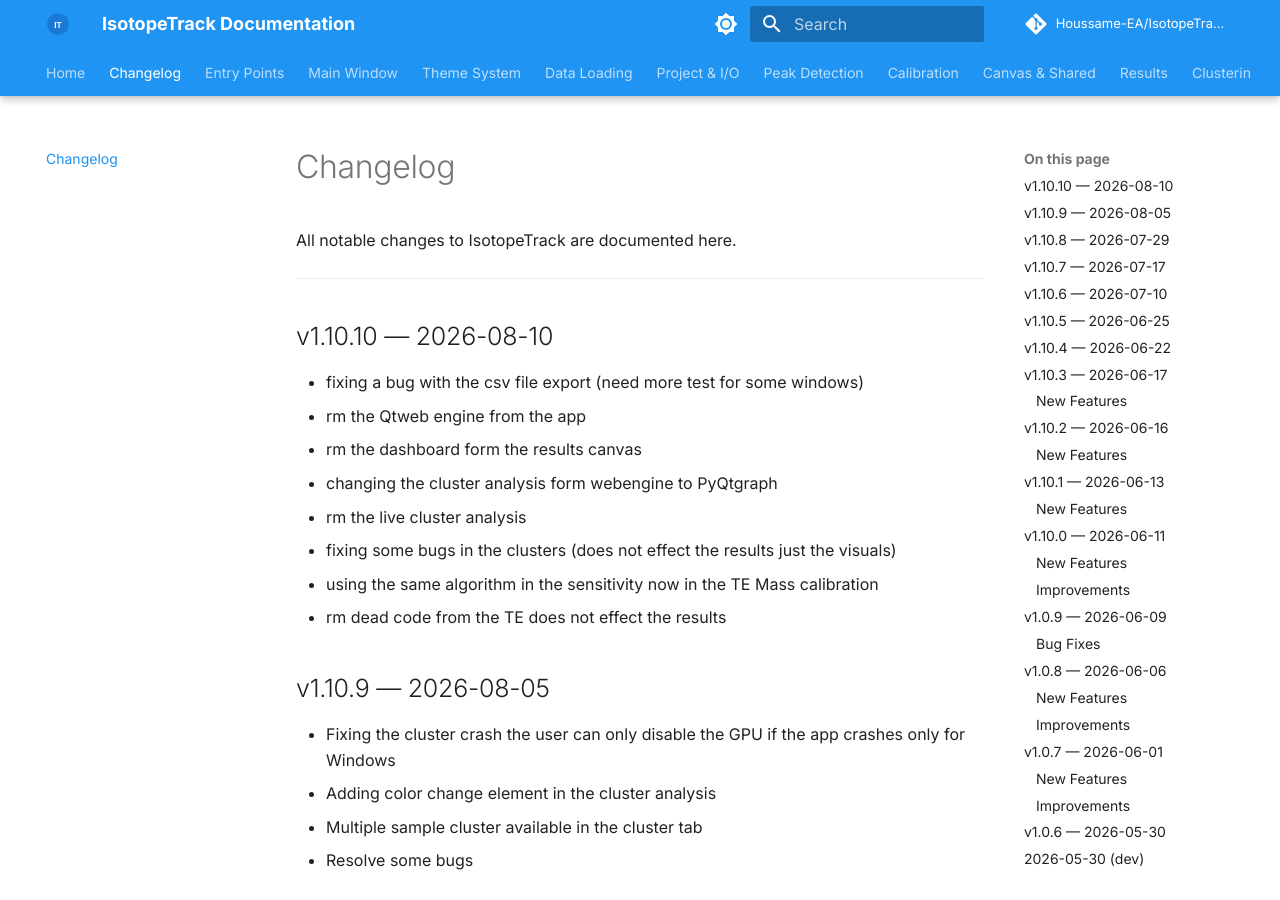
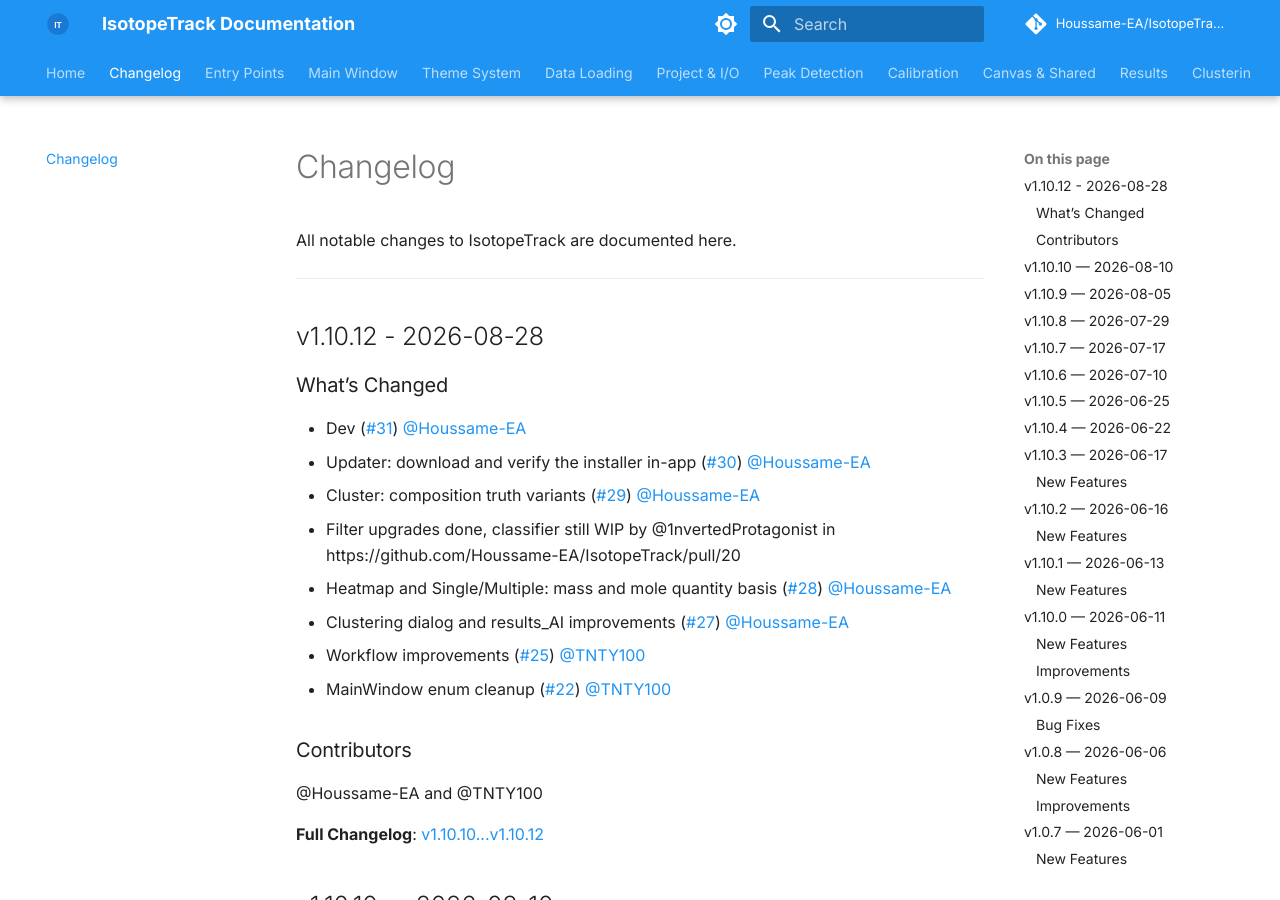
Before and after one commit to Houssame-EA/IsotopeTrack, an MkDocs documentation site: the page built from docs/changelog.md, in a window 1280 px wide and 900 px high. Built offline with MkDocs 1.6.1 and Material for MkDocs 9.7.7, drawn with Linux system fonts in a browser that asks for light colours; comment, search, counter and statistics services are not loaded; the version menu is left out.

Commit message:
Update CHANGELOG

```diff
--- a/docs/changelog.md
+++ b/docs/changelog.md
@@ -2,10 +2,29 @@
 
 All notable changes to IsotopeTrack are documented here.
 
+
 ---
 
+## v1.10.12 - 2026-08-28
+
+### What’s Changed
+
+- Dev ([#31](https://github.com/Houssame-EA/IsotopeTrack/pull/31)) [@Houssame-EA](https://github.com/Houssame-EA)
+- Updater: download and verify the installer in-app ([#30](https://github.com/Houssame-EA/IsotopeTrack/pull/30)) [@Houssame-EA](https://github.com/Houssame-EA)
+- Cluster: composition truth variants ([#29](https://github.com/Houssame-EA/IsotopeTrack/pull/29)) [@Houssame-EA](https://github.com/Houssame-EA)
+- Filter upgrades done, classifier still WIP by @1nvertedProtagonist in https://github.com/Houssame-EA/IsotopeTrack/pull/20
+- Heatmap and Single/Multiple: mass and mole quantity basis ([#28](https://github.com/Houssame-EA/IsotopeTrack/pull/28)) [@Houssame-EA](https://github.com/Houssame-EA)
+- Clustering dialog and results_AI improvements ([#27](https://github.com/Houssame-EA/IsotopeTrack/pull/27)) [@Houssame-EA](https://github.com/Houssame-EA)
+- Workflow improvements ([#25](https://github.com/Houssame-EA/IsotopeTrack/pull/25)) [@TNTY100](https://github.com/TNTY100)
+- MainWindow enum cleanup ([#22](https://github.com/Houssame-EA/IsotopeTrack/pull/22)) [@TNTY100](https://github.com/TNTY100)
+
+### Contributors
+
+@Houssame-EA and @TNTY100
+
+**Full Changelog**: [v1.10.10...v1.10.12](https://github.com/Houssame-EA/IsotopeTrack/compare/v1.10.10...v1.10.12)
+
 ## v1.10.10 — 2026-08-10
-
 
 - fixing a bug with the csv file export (need more test for some windows)
 - rm the Qtweb engine from the app
@@ -15,7 +34,6 @@ All notable changes to IsotopeTrack are documented here.
 - fixing some bugs in the clusters (does not effect the results just the visuals)
 - using the same algorithm in the sensitivity now in the TE Mass calibration
 - rm dead code from the TE does not effect the results
-
 
 ## v1.10.9 — 2026-08-05
 
@@ -33,17 +51,13 @@ All notable changes to IsotopeTrack are documented here.
 - Heatmap adding SD to mass and mole fraction data
 - Improving Insight in the results Canvas
 
-
-
 ## v1.10.7 — 2026-07-17
-
 
 - Memory to the path folder
 - Updating the user guide
 - Removed the redundant display mode type in composition results node
 - Relocated histogram making stuff to shared_plot_utils instead of keeping the repetition
 - Heatmap now shows changes for when we have change the data type (bug fix)
-
 
 ## v1.10.6 — 2026-07-10
 
@@ -55,7 +69,6 @@ All notable changes to IsotopeTrack are documented here.
 
 ## v1.10.5 — 2026-06-25
 
-
 - adding preview figures and you can keep all the figures from a single node figure
 - Autosave (disable) the same for the homescreen
 - uniform some plot setting
@@ -64,9 +77,7 @@ All notable changes to IsotopeTrack are documented here.
 - easy connection with lines
 - if multiple windows are open and they have the user did prepared some batch samples the window that is saved will have the results from different windows
 
-
 ## v1.10.4 — 2026-06-22
-
 
 - major upgrades to ternary (colors, less confusion, replace hexbin)
 - small bug fixes here and there (other results types)
@@ -75,7 +86,6 @@ All notable changes to IsotopeTrack are documented here.
 - Enable opening projects via double-click.
 - Implement auto-save for minor changes; restrict large data saves.
 - Add standard "Save" and "Save As" functionality.
-
 
 ## v1.10.3 — 2026-06-17
 
@@ -100,57 +110,64 @@ All notable changes to IsotopeTrack are documented here.
 ## v1.10.1 — 2026-06-13
 
 ### New Features
+
 - "Results" button is highlighted when there are unsaved modifications
 - All application `print()` output replaced with structured logging (`logs/*.jsonl`)
 - Example datasets moved to a dedicated [GitHub release](https://github.com/Houssame-EA/IsotopeTrack/releases/tag/example-data), slimming the repository
 - Developer/build dependencies split into `requirements-dev.txt`
 - Documentation reference pages now auto-generated from source (`docs_gen.py`)
 
-
 ## v1.10.0 — 2026-06-11
 
 ### New Features
+
 - Particle filter added to the results
 - Isobaric correction module
 - Filter for non-linear peaks
 - Import multiple folders inside a main folder at once
 
 ### Improvements
+
 - Added legend to network results figure
 - Cluster results now saved with project
-
 
 ## v1.0.9 — 2026-06-09
 
 ### Bug Fixes
+
 - Fixed bugs with table parameters
 - Fixed bugs in results figures
-
 
 ## v1.0.8 — 2026-06-06
 
 ### New Features
+
 - CLI support — app can now be launched from terminal with arguments:
   - Load project files directly
   - Load Nu and TOFWERK data files
   - Select isotopes and presets via command line
   - See `tools/cli_utils.py` for details
+
 - Isobaric correction module (still in development)
 
 ### Improvements
+
 - Improved Windows performance — replaced QTableWidget with QTableView in main window reducing lag significantly
 - Theme file moved to `tools/` for better organization
 
 ## v1.0.7 — 2026-06-01
 
 ### New Features
+
 - Cluster analysis added option to test all clustering methods at once
 
 ### Improvements
+
 - Particle concentration per mL now reported in results figures
 - UI improvements in the main window
 
 ## v1.0.6 — 2026-05-30
+
 New Features
 
 Version checker app now automatically checks for newer versions on startup
@@ -170,75 +187,94 @@ Fixed mass method — users can now select a new isotope after an initial select
 Fixed cluster visualisation bugs
 Fixed requirements
 
-
 ## 2026-05-30 (dev)
 
 ### New Features
+
 - Version checker app now automatically checks for newer versions on startup
 - Cluster analysis new metric scores added
 
 ### Improvements
+
 - Updated main window UI
 - Fixed cluster visualisation bugs
 
 ### Bug Fixes
+
 - Fixed requirements
 - Fixed memory leaks across multiple modules
 - Fixed errors and bugs in the AI results module
 
-##  2026-05-27
+## 2026-05-27
+
 ### Bug Fixes
+
 - Fixed memory leaks across multiple modules
 - Fixed errors and bugs in the AI results module
 - Fixed mass method — users can now select a new isotope after an initial selection
 
-##  2026-05-22
+## 2026-05-22
+
 Standardizes several Results plot dialogs around the four-button UI contract:Plot format settingsConfigure plot quantitiesReset layoutExport figureAlso cleans right-click menus to avoid duplicating bottom-button actions, while preserving quick toggles and isotope label controls.Implemented the feature for:-Ternary plots-Correlation Matrix-Concentration-Network-Pie Chart-Heatmap-Single/MultipleMinor rendering bug with the x axis rotation option, easy fix and will be done.Manually tested migrated plots after merging latest dev:Network, Correlation Matrix, Concentration, Heatmap, Triangle, Single/Multiple, Pie chart.
 
 ## v1.0.5 — 2026-05-22
 
 ### Bug Fixes
+
 - Fixed atomic notation rendering inconsistency across platforms
 
 ## v1.0.4 — 2026-05-21
 
 ### New Features
+
 - **Window titles** — each window now displays its own name in the title bar
 - **CPLN quantiles** — implemented Compound Poisson Log-Normal quantiles from SPCal lookup table (`cpln_quantiles.npz`)
 - **Detection method info** — added additional information displayed in the detection method panel
+
 ### Bug Fixes
+
 - Fixed main window: the background bug, when the user calculate the background using window size
 - Fixed bar plot display order — elements now appear in the correct order
+
 ### Internal
+
 - Automated CI/CD pipeline for macOS and Windows builds
 - Added `version.py` to update version across all files in one command
+
 
 ---
 
 ## v1.0.3 — 2026-05-19
 
 ### Improvements
+
 - Integrated data points are now shown directly in the main window results
 - Updated cluster analysis with improved metrics
 
 ### Bug Fixes
+
 - Fixed several rendering and interaction bugs on the results canvas
+
 
 ---
 
 ## v1.0.2 — 2026-04-30
 
 ### Main Window
+
 - Full light / dark theme toggle with live switching across all dialogs and widgets
 
 ### Single-Ion Analysis (SIA)
+
 - Detection parameters now configured independently per isotope
 
 ### Export
+
 - CSV export supports multiple unit systems (ag, fg, pg, ng · amol, fmol, pmol · nm, µm)
 - Export includes additional analysis detection parameters
 
 ### Peak Detection
+
 - Added integration threshold method
 - Added midpoint and watershed separation
 - Added Aiken iterative threshold method
@@ -246,35 +282,44 @@ Standardizes several Results plot dialogs around the four-button UI contract:Plo
 - Implemented result caching — significantly reduces processing time on large datasets
 
 ### Signal Time Scan
+
 - Exclusion regions can now be defined per sample and per isotope
 
 ### Ionic Calibration
+
 - Mass range mismatches detected and reported for Nu Vitesse data
 - Individual calibration points can be excluded interactively
 
 ### Transport Rate Calibration
+
 - All three calibration tabs unified in a single window
 
 ### Results Canvas
+
 - Plot backends unified: Matplotlib and PyQtGraph for interactive plots
 - Clustering module improved with more control over distance metrics and linkage
+
 
 ---
 
 ## v1.0.1 — 2026-03-11
 
 ### New Features
+
 - Results Canvas completely redesigned with three new figures:
   - **Network** — multi-element particle relationships
   - **Concentration** — particle concentration overview
   - **Matrix** — element correlation matrix
+
 - Intel Mac support — dedicated native bundle for Intel-based Macs (x86_64)
 - Faster project saving and loading
 
 ### Bug Fixes
+
 - Fixed multiple bugs in the Results Canvas display
 - Fixed several issues in the main window
 - Fixed Windows lag and slow response
+
 
 ---
 
```
